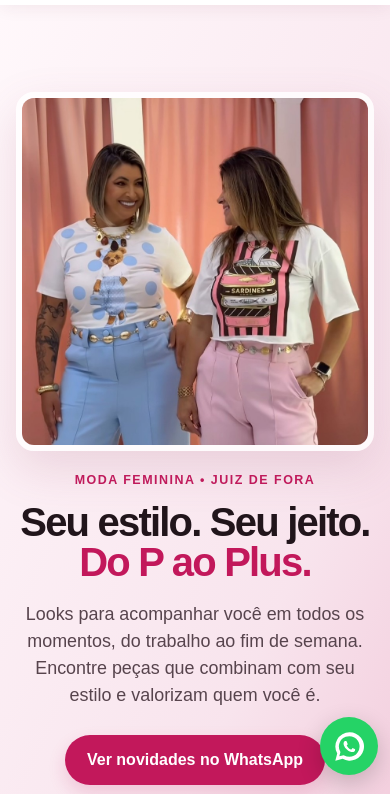
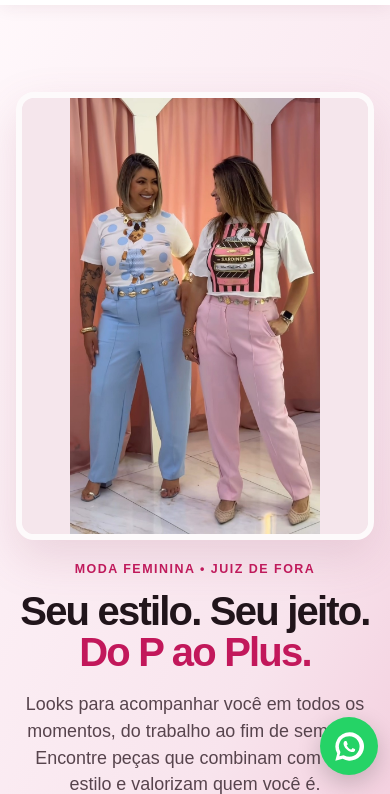
Before and after one commit to wchagas73-lang/Vanezi, a plain HTML site: page index.html in a window 390 px wide. Shown: the part 57-851 px from the top of the page. Drawn offline with Linux system fonts and the light colour scheme.

Commit message:
Ajusta foto principal e remove chamada redundante do WhatsApp

```diff
--- a/index.html
+++ b/index.html
@@ -21,8 +21,8 @@ header{background:#fff;position:relative;z-index:20;box-shadow:0 2px 16px #5b243
 h1{font-size:clamp(2.5rem,6vw,4.6rem);line-height:1.02;letter-spacing:-.045em;margin:12px 0 18px}
 h1 span{color:var(--rose)}.lead{font-size:1.12rem;color:#57444d;max-width:510px}
 .hero-actions{display:flex;gap:12px;flex-wrap:wrap;margin-top:26px}.btn.secondary{background:#fff;color:var(--rose);border:1px solid #edc6d6;box-shadow:none}
-.hero-photo{width:100%;aspect-ratio:1/1;height:auto;border-radius:18px;overflow:hidden;box-shadow:0 18px 45px #9e55712b;border:6px solid #ffffffc9}
-.hero-photo img{width:100%;height:100%;object-fit:cover;object-position:center 12%;background:#f5e6ec}
+.hero-photo{width:100%;aspect-ratio:4/5;height:auto;max-height:620px;border-radius:18px;overflow:hidden;box-shadow:0 18px 45px #9e55712b;border:6px solid #ffffffc9;background:#f5e6ec}
+.hero-photo img{display:block;width:100%;height:100%;object-fit:contain;object-position:center;background:#f5e6ec}
 .trustline{display:flex;gap:20px;flex-wrap:wrap;margin-top:24px;color:#6a515c;font-size:.9rem;font-weight:700}
 .trustline span:before{content:"✓";color:var(--rose);margin-right:7px}
 section{padding:70px 0}.section-title{text-align:center;font-size:clamp(1.8rem,4vw,2.6rem);line-height:1.1;margin:0 0 12px}
@@ -64,7 +64,7 @@ footer{background:#25151e;color:#fff;padding:28px 0}
 .floating{position:fixed;right:16px;bottom:16px;z-index:30;background:#25D366;color:#fff;border-radius:50%;width:58px;height:58px;display:flex;align-items:center;justify-content:center;box-shadow:0 8px 25px #0003}.floating svg{width:31px;height:31px}
 @media(max-width:760px){
  .nav{padding:8px 0}.logo{width:150px}.navlinks{display:none}.navcta{padding:10px 15px;font-size:.85rem}
- .hero-grid{grid-template-columns:1fr;gap:20px;padding:35px 0 28px}.hero-photo{height:auto;aspect-ratio:1/1;max-width:440px;width:100%;margin:auto;grid-row:1}
+ .hero-grid{grid-template-columns:1fr;gap:20px;padding:35px 0 28px}.hero-photo{height:auto;aspect-ratio:4/5;max-height:560px;max-width:440px;width:100%;margin:auto;grid-row:1}
  .hero-copy{text-align:center}.lead{margin:auto}.hero-actions,.trustline{justify-content:center}
  section{padding:52px 0}.benefit-grid{grid-template-columns:repeat(2,1fr);gap:10px}.benefit{padding:17px 12px}
  .gallery{grid-template-columns:repeat(2,1fr);gap:10px}.gallery figcaption{font-size:.78rem}
@@ -119,7 +119,7 @@ a:focus-visible,button:focus-visible{outline:3px solid #e7a2bb;outline-offset:3p
   <div class="eyebrow">Moda feminina • Juiz de Fora</div>
   <h1>Seu estilo. Seu jeito. <span>Do P ao Plus.</span></h1>
   <p class="lead">Looks para acompanhar você em todos os momentos, do trabalho ao fim de semana. Encontre peças que combinam com seu estilo e valorizam quem você é.</p>
-  <div class="hero-actions"><a class="btn" href="https://wa.me/5532999953215?text=Ol%C3%A1!%20Quero%20conhecer%20os%20looks%20da%20Vanezi." target="_blank" rel="noopener">Ver novidades no WhatsApp</a><a class="btn secondary" href="#colecao">Explorar looks</a></div>
+  <div class="hero-actions"><a class="btn secondary" href="#colecao">Explorar looks</a></div>
   <div class="trustline"><span>Do P ao Plus Size</span><span>3 lojas em Juiz de Fora</span><span>Atendimento próximo</span></div>
  </div>
  <div class="hero-photo"><img src="assets/look-01-duo-pastel.jpg" alt="Duas mulheres usando looks da Vanezi"></div>
```
